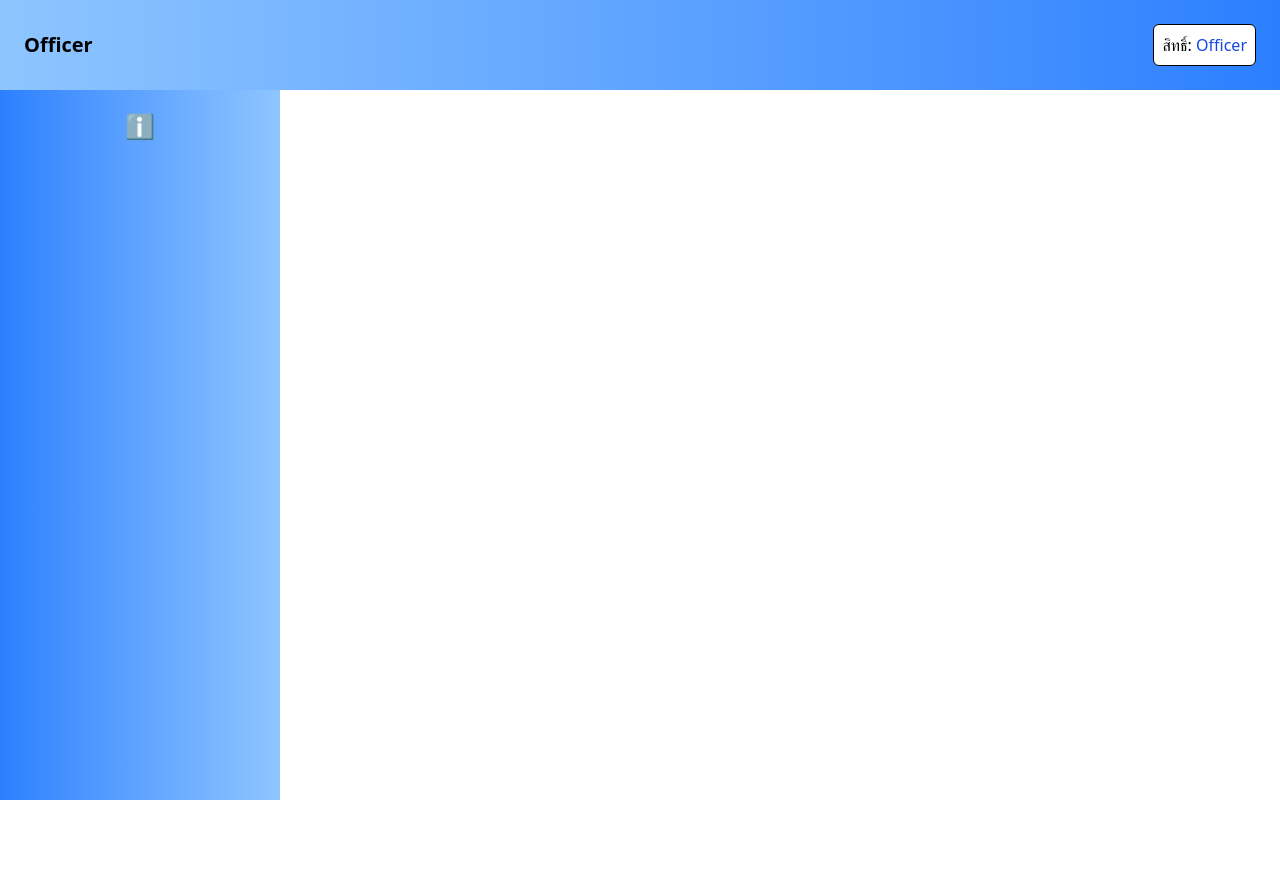
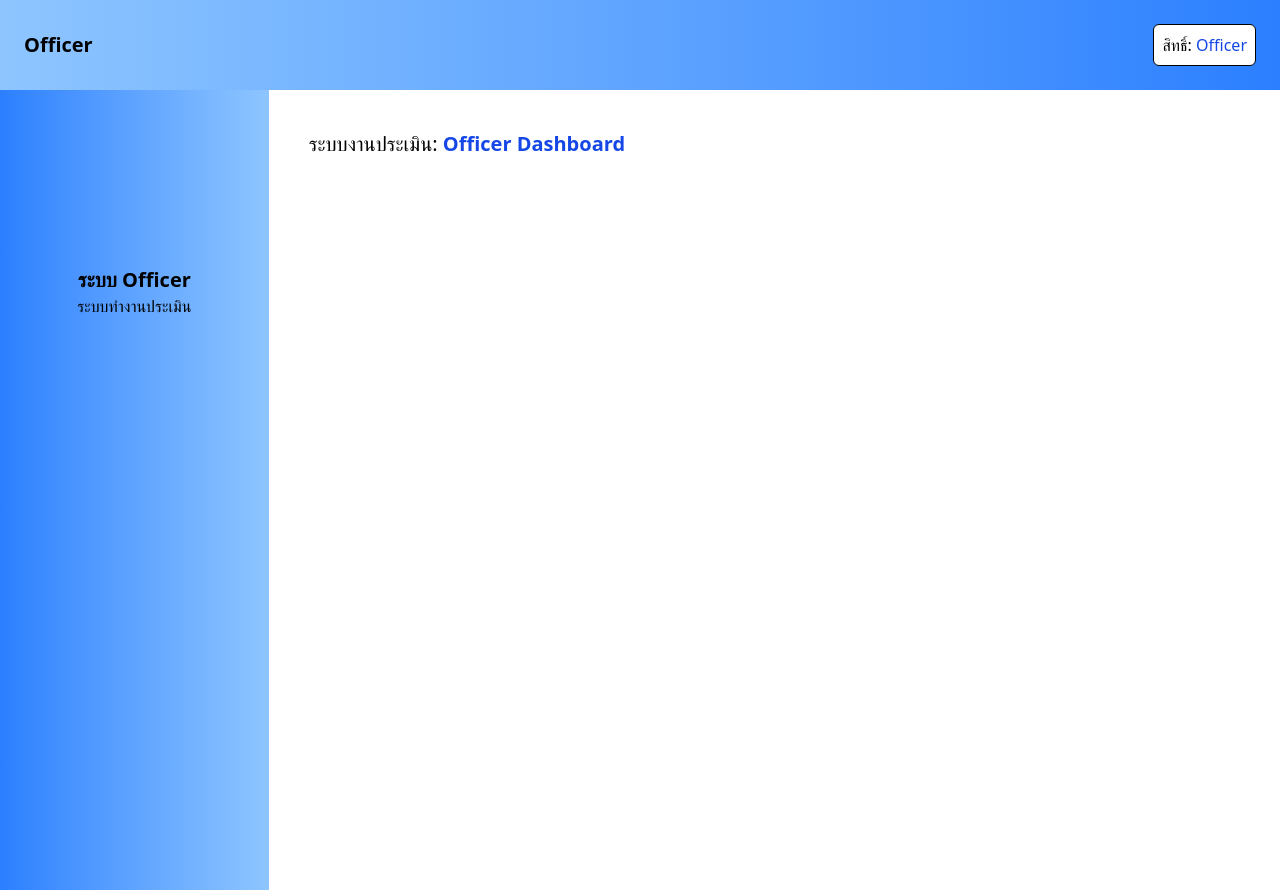
Before and after one commit to 021Chayakorn/kuy, a Vue app: page /officer in a window 1280 px wide. Before the commit the page ends 800 px from the top, so only its background shows below. Built offline with nearby package versions, Linux system fonts and the light colour scheme.

Commit message:
ui officer

```diff
--- a/src/components/officer/OfficerView.vue
+++ b/src/components/officer/OfficerView.vue
@@ -1,6 +1,7 @@
 <template>
   <div class=" flex flex-col min-h-screen">
  <header class=" bg-gradient-to-r from-blue-300 to-blue-500 p-6 ">
+  <button @click="Sidebar" class="  text-2xl lg:hidden  ">ℹ️</button>
   <div class=" flex flex-row  justify-between items-center ">
     <h1 class=" text-xl font-semibold ">Officer</h1>
     <div class=" bg-white border rounded-md p-2 ">
@@ -10,13 +11,25 @@
  </header>
 
  <div class=" flex flex-1 min-h-0">
-  <aside :class="['bg-gradient-to-r flex flex-col from-blue-500 to-blue-300 w-70 fixed lg:static top-0 left-0 transtiton transform duration-300 ',
+  <aside :class="['bg-gradient-to-r flex flex-col from-blue-500 to-blue-300 w-85 fixed lg:static top-0 left-0 transtiton transform duration-300 ',
     Open ? 'translate-x-0' : '-translate-x-full lg:translate-x-0'
   ]">
 
-  <button class=" mt-5 text-2xl   ">ℹ️</button>
+  <button @click="Sidebar" class=" mt-5 text-2xl lg:hidden  ">ℹ️</button>
+
+  <div class="flex mt-44 flex-col justify-center items-center ">
+    <h1 class=" text-xl font-semibold">ระบบ Officer</h1>
+    <p>ระบบทำงานประเมิน</p>
+  </div>
 
   </aside>
+
+<main class=" min-h-screen w-full">
+  <div class=" p-10 ">
+<h1 class=" text-xl">ระบบงานประเมิน: <span class=" text-blue-700 font-semibold"> Officer Dashboard</span></h1>
+  </div>
+</main>
+
  </div>
 
   </div>
```
